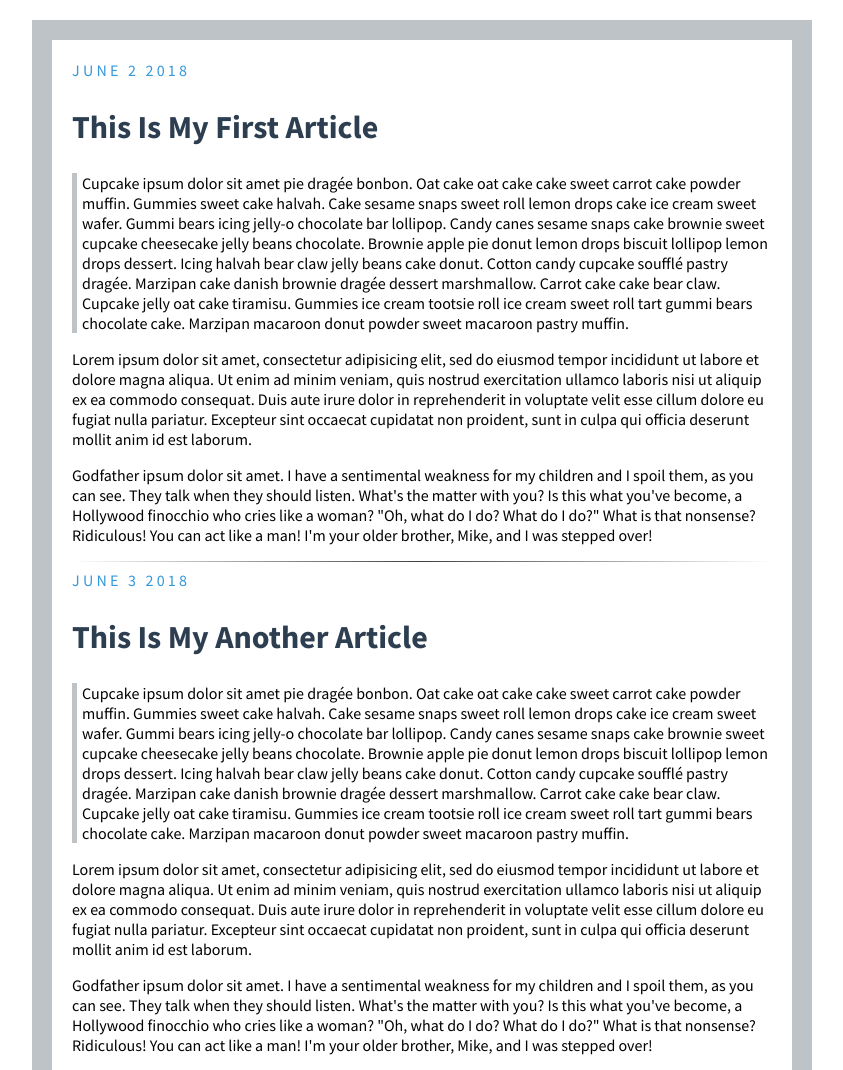
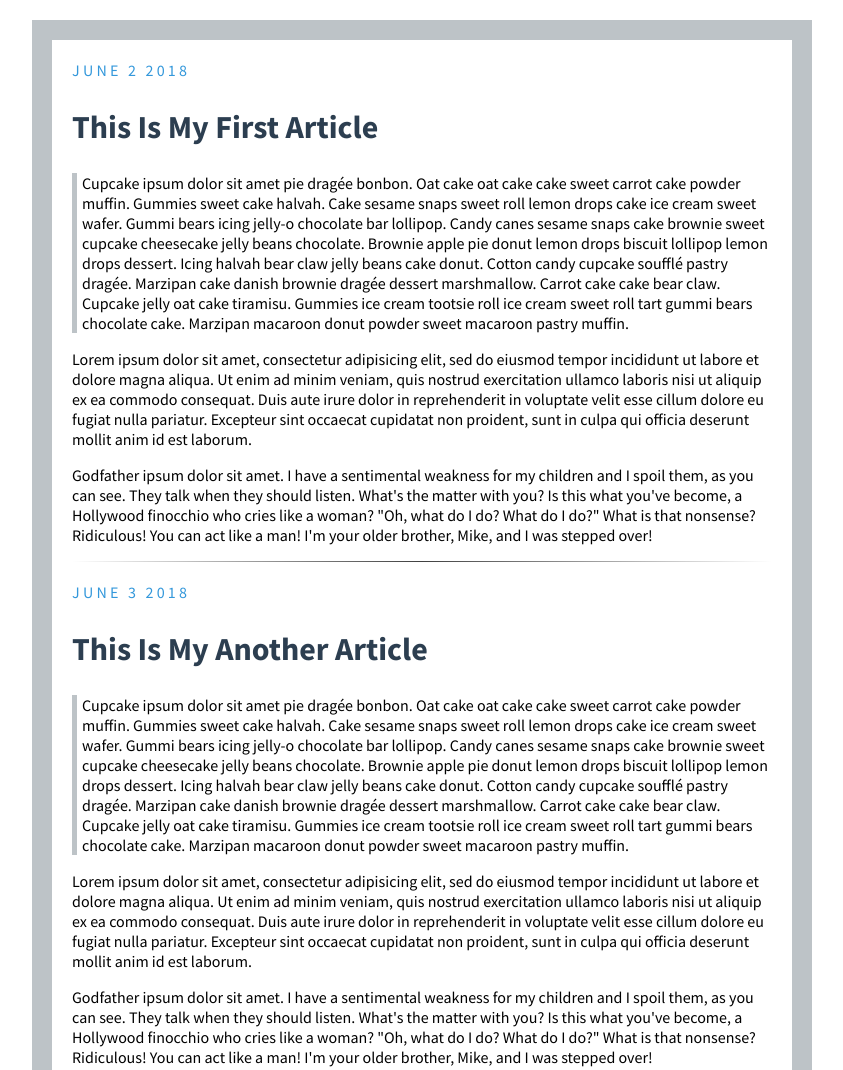
Before and after one commit to xmooza/webdevbootcamp, a plain HTML site: page blog.html in a window 1280 px wide. Shown: the top 1070 px of the page, without its empty margins (218-1061 px from the left). Drawn offline with Linux system fonts and the light colour scheme.

Commit message:
fixed blog

```diff
--- a/blog.html
+++ b/blog.html
@@ -26,9 +26,11 @@
 	<p>Godfather ipsum dolor sit amet. I have a sentimental weakness for my children and I spoil them, as you can see. They talk when they should listen. What's the matter with you? Is this what you've become, a Hollywood finocchio who cries like a woman? "Oh, what do I do? What do I do?" What is that nonsense? Ridiculous! You can act like a man! I'm your older brother, Mike, and I was stepped over!
 	</p>
 
+	<hr>
+
 </div>
 
-<hr>
+
 
 <div class ="post">
 
--- a/blogstuff.css
+++ b/blogstuff.css
@@ -18,6 +18,10 @@ body{
 	letter-spacing: 0.2rem;
 }
 
+.post{
+	margin-bottom: 20px;
+}
+
 h2{
 	color: #2c3e50;
 	font-size: 2.0rem;
@@ -28,4 +32,3 @@ hr{
     height: 1px;
     background-image: linear-gradient(to right, rgba(0, 0, 0, 0), rgba(0, 0, 0, 0.75), rgba(0, 0, 0, 0));
 }
-}
```
